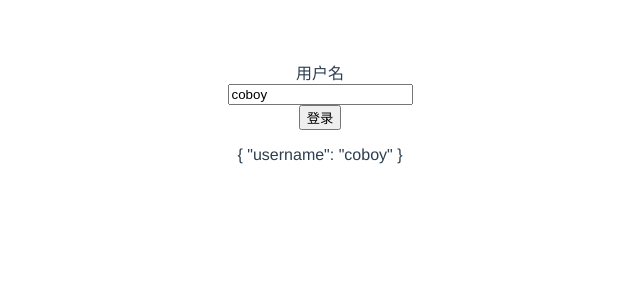
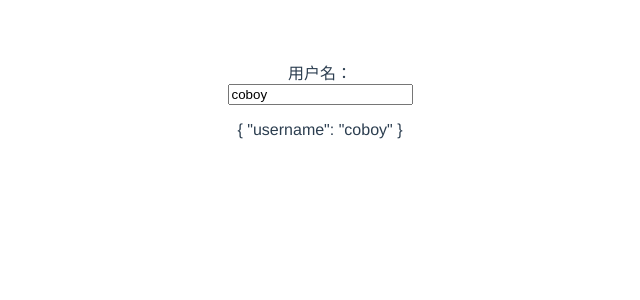
Before and after one commit to amebyte/element-vite-vue3-ts, a Vue app: page / in a window 1280 px wide. Shown: the top 300 px of the page, without its empty margins (320-960 px from the left). Built offline with nearby package versions, Linux system fonts and the light colour scheme.

Commit message:
mitt 观察者模式

```diff
--- /dev/null
+++ b/src/App2.vue
@@ -0,0 +1,29 @@
+<template>
+  <Form :model="model">
+    <FormItem label="用户名" prop="username">
+      <Input v-model="model.username"></Input>
+      <!-- <Input :model-value="" @update:modelValue=""></Input> -->
+    </FormItem>
+  </Form>
+  <p>{{ model }}</p>
+</template>
+
+<script setup lang="ts">
+import { reactive } from "@vue/reactivity";
+import Form from "./components2/Form.vue";
+import FormItem from "./components2/FormItem.vue";
+import Input from "./components2/Input.vue";
+const model = reactive({
+  username: "coboy",
+});
+</script>
+
+<style scoped lang="scss">
+$link-color: red;
+a {
+  color: $link-color;
+}
+::placeholder {
+  color: $link-color;
+}
+</style>
--- /dev/null
+++ b/src/components2/Form.vue
@@ -0,0 +1,22 @@
+<template>
+  <form class="form">
+    <slot></slot>
+  </form>
+</template>
+<script setup lang="ts">
+import { PropType } from "@vue/runtime-core";
+import { Rules } from "async-validator";
+
+defineProps({
+  model: { type: Object, required: true },
+  rules: { type: Object as PropType<Rules> },
+});
+
+function validate() {
+  console.log("validate");
+}
+
+defineExpose({
+  validate,
+});
+</script>
--- /dev/null
+++ b/src/components2/FormItem.vue
@@ -0,0 +1,17 @@
+<template>
+  <div>
+    <label v-if="label">{{ label }}：</label>
+    <slot></slot>
+    <p v-if="error">{{ error }}</p>
+  </div>
+</template>
+
+<script setup lang="ts">
+import { ref } from "vue";
+interface Props {
+  label?: string;
+  props?: string;
+}
+withDefaults(defineProps<Props>(), { label: "", props: "" });
+const error = ref("");
+</script>
--- /dev/null
+++ b/src/components2/Input.vue
@@ -0,0 +1,22 @@
+<template>
+  <div>
+    <input :value="modelValue" @input="onInput" />
+  </div>
+</template>
+<script setup lang="ts">
+defineProps({
+  modelValue: {
+    type: String,
+    default: "",
+  },
+});
+
+const emit = defineEmits<{
+  (e: "update:model-value", value: string): void;
+}>();
+
+function onInput(e: Event) {
+  const inp = e.target as HTMLInputElement;
+  emit("update:model-value", inp.value);
+}
+</script>
--- /dev/null
+++ b/src/composables/useEmitter2.ts
@@ -0,0 +1,5 @@
+import mitt from "mitt";
+export type Events = {
+  validate: undefined;
+};
+export const emitter = mitt<Events>();
--- a/src/main.ts
+++ b/src/main.ts
@@ -1,4 +1,4 @@
 import { createApp } from "vue";
-import App from "./App.vue";
+import App from "./App2.vue";
 import "./index.css";
 createApp(App).mount("#app");
```
Also changed, not shown: .eslintrc.js, 1 other file (tests, documents, lock files or other folders).
